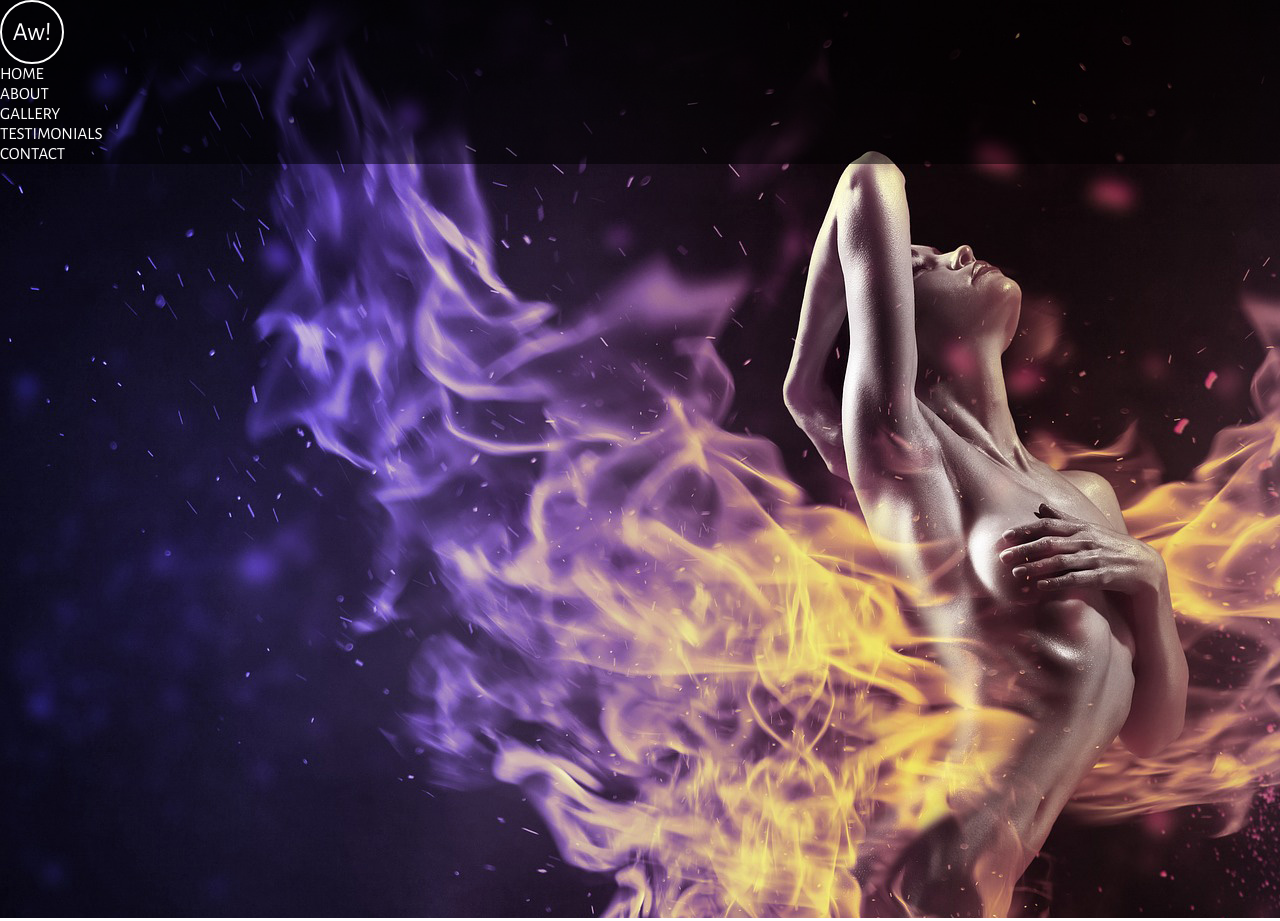
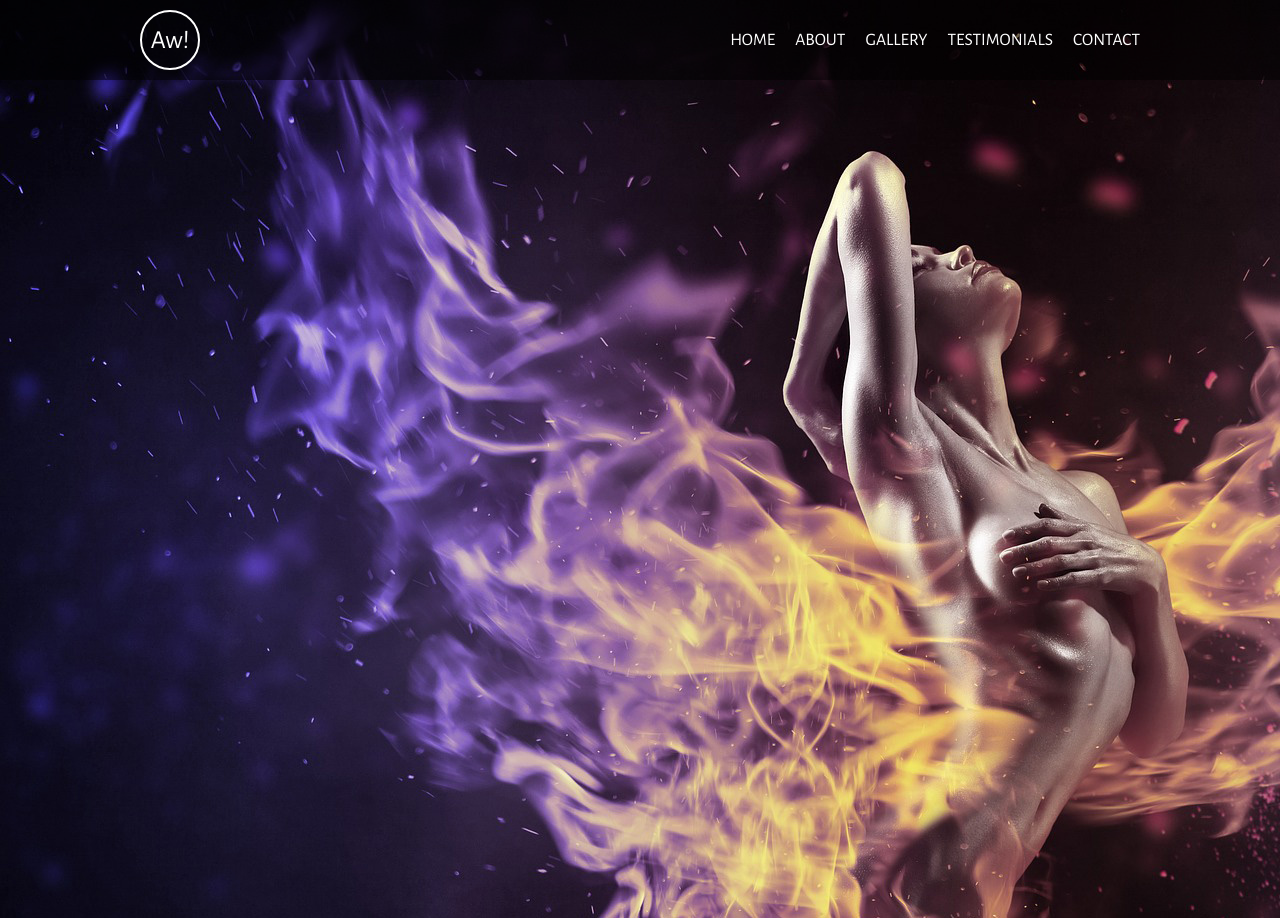
Before and after one commit to jeromeski/awesome, a plain HTML site: page index.html in a window 1280 px wide. Shown: the top 921 px of the page. Drawn offline with nearby package versions, Linux system fonts and the light colour scheme.

Commit message:
Using flexbox to format nav layout

```diff
--- a/index.html
+++ b/index.html
@@ -13,7 +13,8 @@
     <!-- Website Header -->
     <header class="header">
       <!-- Main Navigation -->
-      <nav class="nav">
+      <div class="nav">
+        <nav class="nav__container">
           <a class="nav__logo" href="#">Aw!</a>
           <ul class="nav__list">
             <li class="nav__item"><a href="#" class="nav__link">Home</a></li>
@@ -23,6 +24,7 @@
             <li class="nav__item"><a href="#aw-contact" class="nav__link">Contact</a></li>
           </ul>
         </nav>
+      </div>
       <!-- Header Content -->
       <section class="header__content">
         <img class="banner" src="./img/main-banner.jpg" alt="main banner" />
--- a/sass/base/_base.scss
+++ b/sass/base/_base.scss
@@ -3,6 +3,10 @@
 *,*::before,*::after {
   margin: 0;
   padding: 0;
+}
+
+* {
+  box-sizing: border-box;
 }
 
 html {
--- a/sass/components/_nav.scss
+++ b/sass/components/_nav.scss
@@ -2,6 +2,15 @@
   position: fixed;
   width: 100%;
   background-color: rgba(black, .5);
+  padding: 1rem;
+
+  &__container {
+    display: flex;
+    justify-content: space-between;
+    max-width: 100rem;
+    margin: 0 auto;
+    align-items: center;
+  }
 
   &__logo {
     display: block;
@@ -12,13 +21,21 @@
     border: solid 2px white;
     border-radius: 100%;
     // TRICK TO VERTICALLY ALIGN LOGO
-    text-align: center;
-    line-height: 6rem;
+    // text-align: center;
+    // line-height: 6rem;
+    display: flex;
+    justify-content: center;
+    align-items: center;
 
   }
 
   &__list {
-    color: white
+    color: white;
+    display: flex;
+
+    & > *:not(:last-child) {
+      margin-right: 2rem;
+    }
   }
 
   &__item {
@@ -28,6 +45,6 @@
   &__link {
     color: inherit;
     text-transform: uppercase;
-    font-size: 1.7rem;
+    font-size: 1.75rem;
   }
 }
```
Also changed, not shown: css/main.css. Lines whose indentation alone changed are shown as unchanged.
